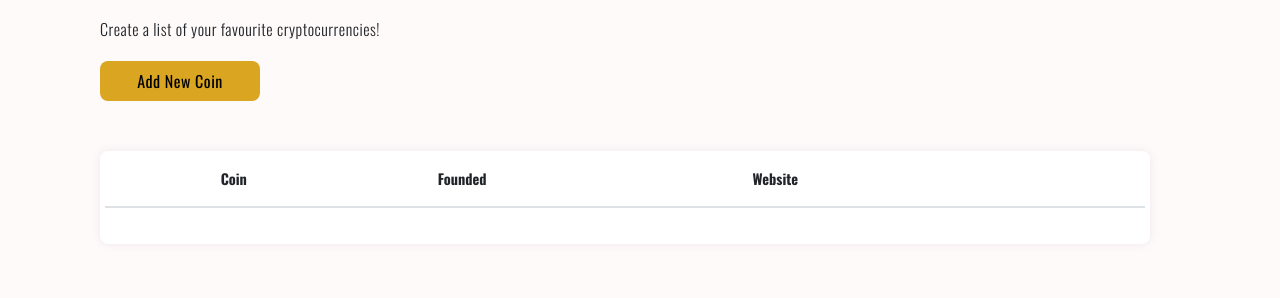
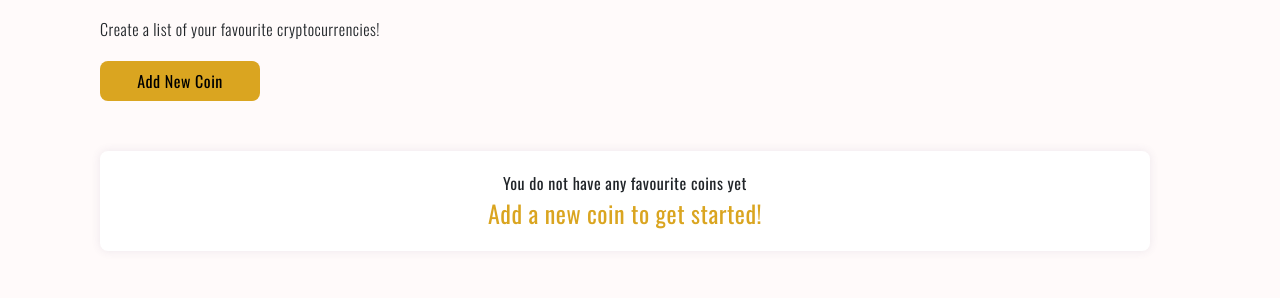
Before and after one commit to Code-Institute-Submissions/Milestone-Project-261, a Flask app: template templates/watchlist.html in a window 1280 px wide. Shown: the part 181-479 px from the top of the page. Run offline with Flask 2, Linux system fonts and the light colour scheme; the template is opened without the code that fills it, so the values that code supplies are empty; some libraries are stand-ins or nearby versions; some web fonts are replaced.

Commit message:
Add if statement for a empty watchlist

```diff
--- a/static/css/style.css
+++ b/static/css/style.css
@@ -262,3 +262,18 @@ label.form-label {
 
 
 /* ---------------------------------------------Watchlist Page */
+
+.empty-watchlist {
+    text-align: center;
+}
+
+.no-coins-text {
+    padding-top: 20px;
+    font-size: 16px;
+    letter-spacing: 0.5px;
+}
+
+.add-coin-text {
+    font-size: 24px;
+    letter-spacing: 0.5px;
+}
--- a/templates/watchlist.html
+++ b/templates/watchlist.html
@@ -15,6 +15,7 @@
         <div class="col-12">
             <div class="card card-margin">
                 <div class="card-body">
+                    {% if watched_cryptos|length > 0 %}
                     <div class="table-responsive table-hover">
                         <table class="table table-content">
                             <thead>
@@ -58,7 +59,8 @@
                                     </td>
                                     <td class="table-favourite">
                                         <div class="crypto-favourite">
-                                            <a href="{{ url_for('remove_watchlist', crypto_id=crypto._id, url='watchlist') }}" class="favourite-button">
+                                            <a href="{{ url_for('remove_watchlist', crypto_id=crypto._id, url='watchlist') }}"
+                                                class="favourite-button">
                                                 <i class="fas fa-star"></i>
                                             </a>
                                         </div>
@@ -68,6 +70,13 @@
                             </tbody>
                         </table>
                     </div>
+                    {% else %}
+                    <div class="empty-watchlist">
+                        <div class="no-coins-text">You do not have any favourite coins yet</div>
+                        <a class="add-coin-text" href="{{ url_for('index') }}" style="color:#DAA520">Add a new coin to
+                            get started!</a>
+                    </div>
+                    {% endif %}
 </section>
 
 {% endblock %}
```
